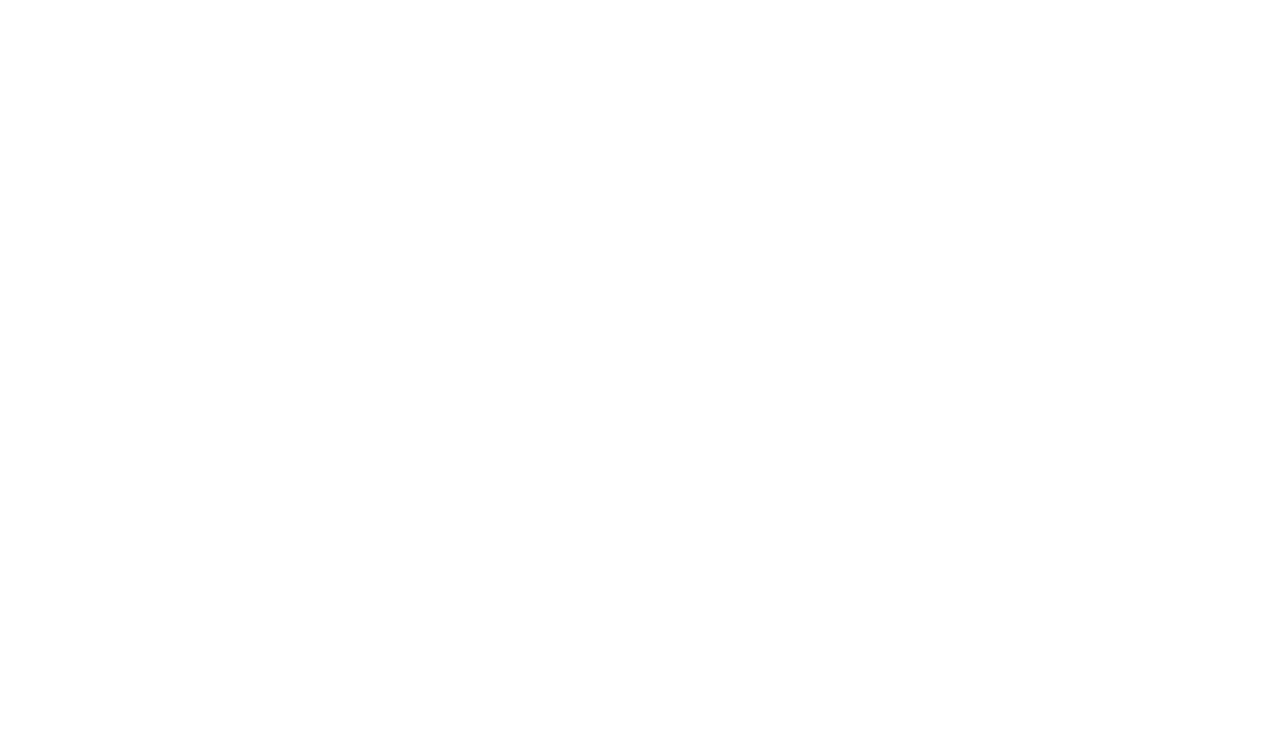
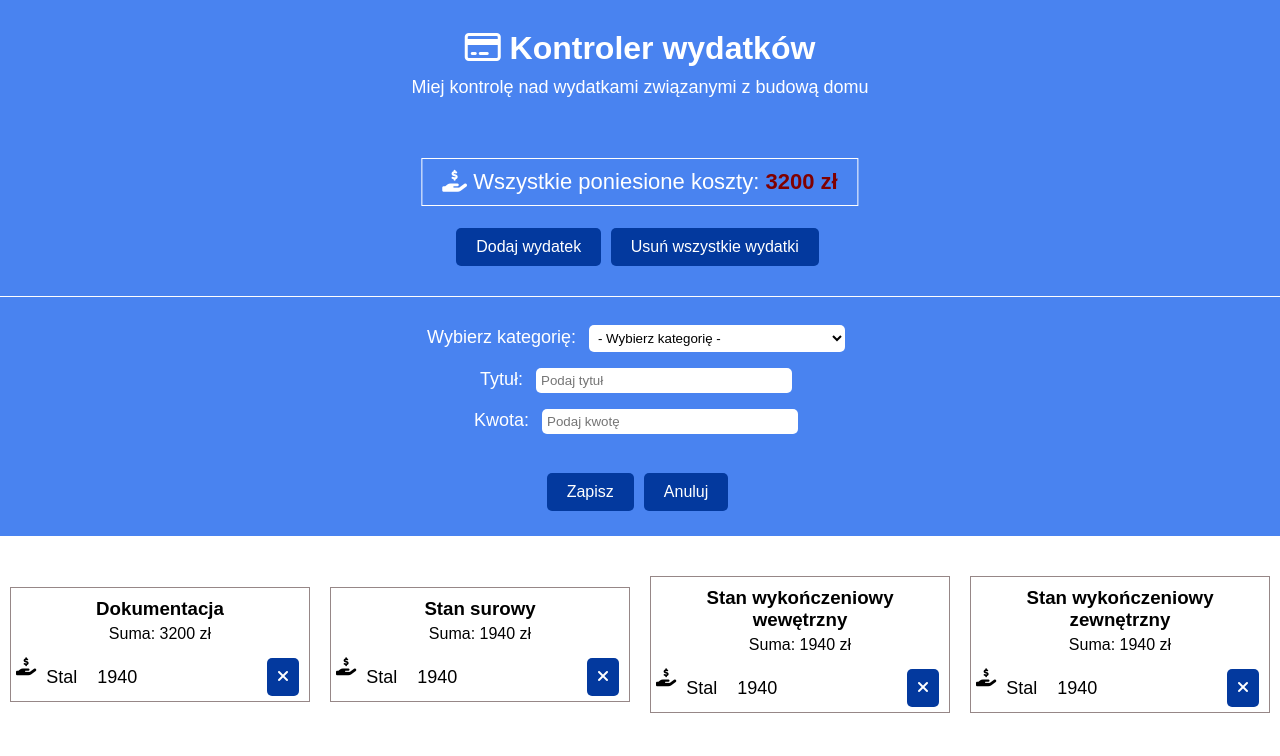
Before and after one commit to ajrkwsk/SpendingPlan, a plain HTML site: page index.html in a window 1280 px wide. Drawn offline with Linux system fonts and the light colour scheme.

Commit message:
add html structure and styles

```diff
--- a/css/style.css
+++ b/css/style.css
@@ -0,0 +1,128 @@
+* {
+    margin: 0;
+    padding: 0;
+    box-sizing: border-box;
+}
+
+body {
+    font-family: sans-serif;
+}
+
+header {
+    position: relative;
+    text-align: center;
+    padding: 30px;
+    background-color: rgb(73, 131, 240);
+    color: white;
+}
+
+.title {
+    margin: 10px 0;
+    font-size: 18px;
+}
+
+.box-costs {
+    position: absolute;
+    left: 50%;
+    transform: translate(-50%);
+    width: auto;
+    margin: 50px 0 30px 0;
+    padding: 10px 20px;
+    font-size: 22px;
+    border: 1px solid white;
+}
+
+.total-costs {
+    font-weight: bold;
+    color: maroon;
+}
+
+.header-buttons {
+    margin-top: 130px;
+}
+
+button {
+    margin-right: 5px;
+    padding: 10px 20px;
+    font-size: 16px;
+    background-color: rgb(3, 57, 158);
+    color: white;
+    border: none;
+    border-radius: 5px;
+    transition: background-color .3s;
+}
+
+button:hover {
+    background-color: rgb(19, 97, 241);
+}
+
+.cost-area {
+    display: block;
+    padding: 20px 0;
+    text-align: center;
+    font-size: 18px;
+    color: white;
+    background-color: rgb(73, 131, 240);
+    border-top: 1px solid white;
+}
+
+.error {
+    visibility: hidden;
+    color: rgb(172, 16, 16);
+}
+
+input, select {
+    width: 20%;
+    margin: 8px;
+    padding: 5px;
+    background-color: white;
+    border: none;
+    border-radius: 5px;
+}
+
+.buttons {
+    margin: 10px 0 5px 0;
+}
+
+.card-box {
+    display: flex;
+    justify-content: center;
+    align-items: center;
+}
+
+.card {
+    width: 25%;
+    margin: 40px 10px;
+    border: 1px solid rgb(150, 135, 135);
+}
+
+.header-card {
+    text-align: center;
+    padding: 10px;
+}
+
+h3 {
+    margin-bottom: 5px;
+}
+
+.body-card {
+    display: flex;
+    margin: 5px;
+    font-size: 18px;
+    justify-content: space-between;
+}
+
+.body-title {
+    display: inline-flex;
+    justify-content: space-between;
+    font-size: 18px;
+    line-height: 18px;
+}
+
+.body-title p {
+    padding: 10px;
+}
+
+.body-card button {
+    padding: 5px 10px;
+}
--- a/index.html
+++ b/index.html
@@ -5,8 +5,106 @@
     <meta http-equiv="X-UA-Compatible" content="IE=edge">
     <meta name="viewport" content="width=device-width, initial-scale=1.0">
     <title>Spending plan</title>
+    <script src="https://kit.fontawesome.com/bd2357e533.js" crossorigin="anonymous"></script>
+    <link rel="stylesheet" href="./css/style.css">
 </head>
 <body>
+    <header class="header">
+        <h1><i class="far fa-credit-card"></i> Kontroler wydatków</h1>
+        <p class="title">Miej kontrolę nad wydatkami związanymi z budową domu</p>
+        <div class="box-costs">
+            <p><i class="fas fa-hand-holding-usd"></i> Wszystkie poniesione koszty: <span class="total-costs">3200 zł</span></p>
+        </div>
+        <div class="header-buttons">
+            <button class="add-cost">Dodaj wydatek</button>
+            <button class="delete-all">Usuń wszystkie wydatki</button>
+        </div>
+    </header>
 
+    <div class="cost-area">
+        <label for="category">Wybierz kategorię: </label>
+        <select id="category">
+            <option value="0" selected disabled>- Wybierz kategorię -</option>
+            <option value="1">Dokumentacja</option>
+            <option value="2">Stan surowy</option>
+            <option value="3">Stan wykończeniowy wewnętrzny</option>
+            <option value="4">Stan wykończeniowy zewnętrzny</option>
+        </select><br>
+        <label for="title">Tytuł: </label>
+        <input type="text" id="title" placeholder="Podaj tytuł"><br>
+        <label for="amount">Kwota: </label>
+        <input type="number" id="amount" placeholder="Podaj kwotę">
+        <p class="error">Uzupełnij wszystkie pola!</p>
+        <div class="buttons">
+            <button class="save">Zapisz</button>
+            <button class="cancel">Anuluj</button>
+        </div>
+    </div>
+
+    <main>
+        <section class="card-box">
+            <div class="card">
+                <div class="header-card">
+                    <h3>Dokumentacja</h3>
+                    <p>Suma: <span class="cost">3200 zł</span></p>
+                </div>
+                <div class="body-card" id="0">
+                    <div class="body-title">
+                        <i class="fas fa-hand-holding-usd"></i>
+                        <p class="cost-name">Stal</p>
+                        <p class="cost-amount">1940</p>
+                    </div>
+                    <button><i class="fas fa-times"></i></button>
+                </div>
+            </div>
+
+            <div class="card">
+                <div class="header-card">
+                    <h3>Stan surowy</h3>
+                    <p>Suma: <span class="cost">1940 zł</span></p>
+                </div>
+                <div class="body-card" id="1">
+                    <div class="body-title">
+                        <i class="fas fa-hand-holding-usd"></i>
+                        <p class="cost-name">Stal</p>
+                        <p class="cost-amount">1940</p>
+                    </div>
+                    <button><i class="fas fa-times"></i></button>
+                </div>
+            </div>
+
+            <div class="card">
+                <div class="header-card">
+                    <h3>Stan wykończeniowy wewętrzny</h3>
+                    <p>Suma: <span class="cost">1940 zł</span></p>
+                </div>
+                <div class="body-card" id="1">
+                    <div class="body-title">
+                        <i class="fas fa-hand-holding-usd"></i>
+                        <p class="cost-name">Stal</p>
+                        <p class="cost-amount">1940</p>
+                    </div>
+                    <button><i class="fas fa-times"></i></button>
+                </div>
+            </div>
+
+            <div class="card">
+                <div class="header-card">
+                    <h3>Stan wykończeniowy zewnętrzny</h3>
+                    <p>Suma: <span class="cost">1940 zł</span></p>
+                </div>
+                <div class="body-card" id="1">
+                    <div class="body-title">
+                        <i class="fas fa-hand-holding-usd"></i>
+                        <p class="cost-name">Stal</p>
+                        <p class="cost-amount">1940</p>
+                    </div>
+                    <button><i class="fas fa-times"></i></button>
+                </div>
+            </div>
+        </section>
+    </main>
+
+    <script src="./js/script.js"></script>
 </body>
 </html>
```
